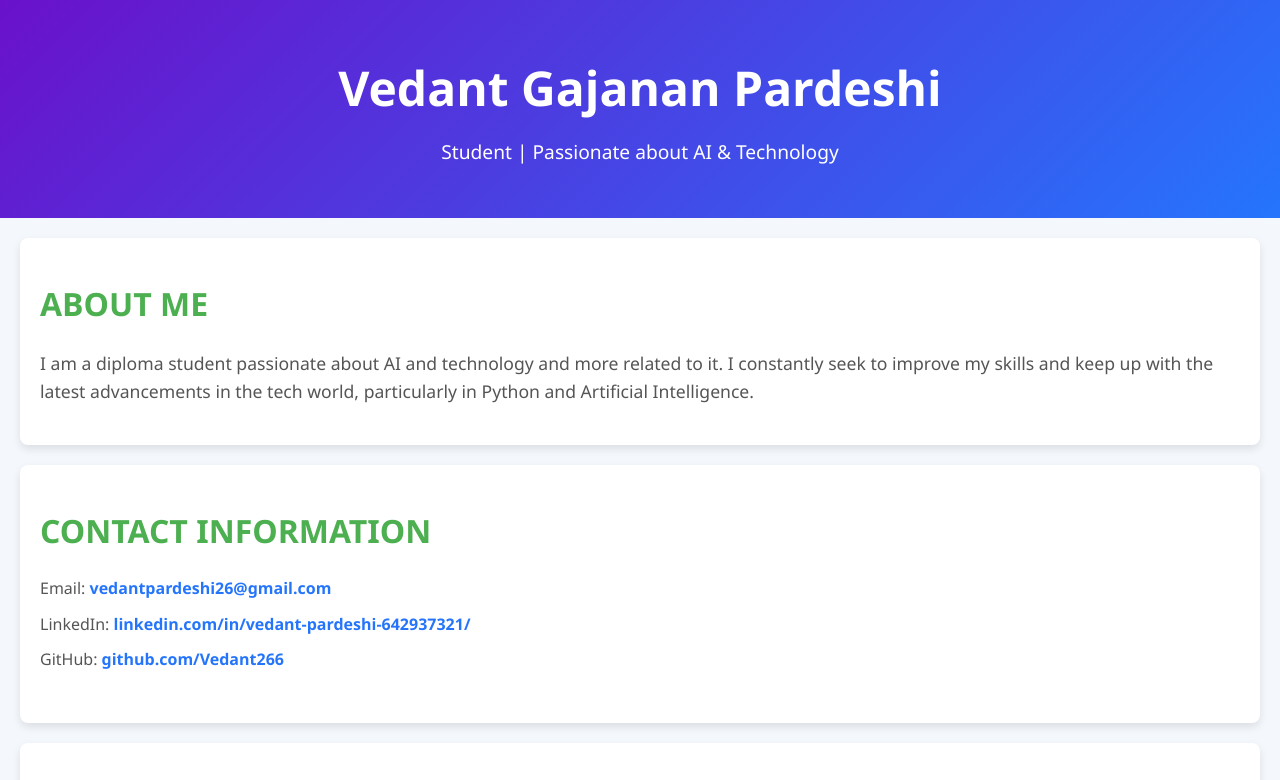
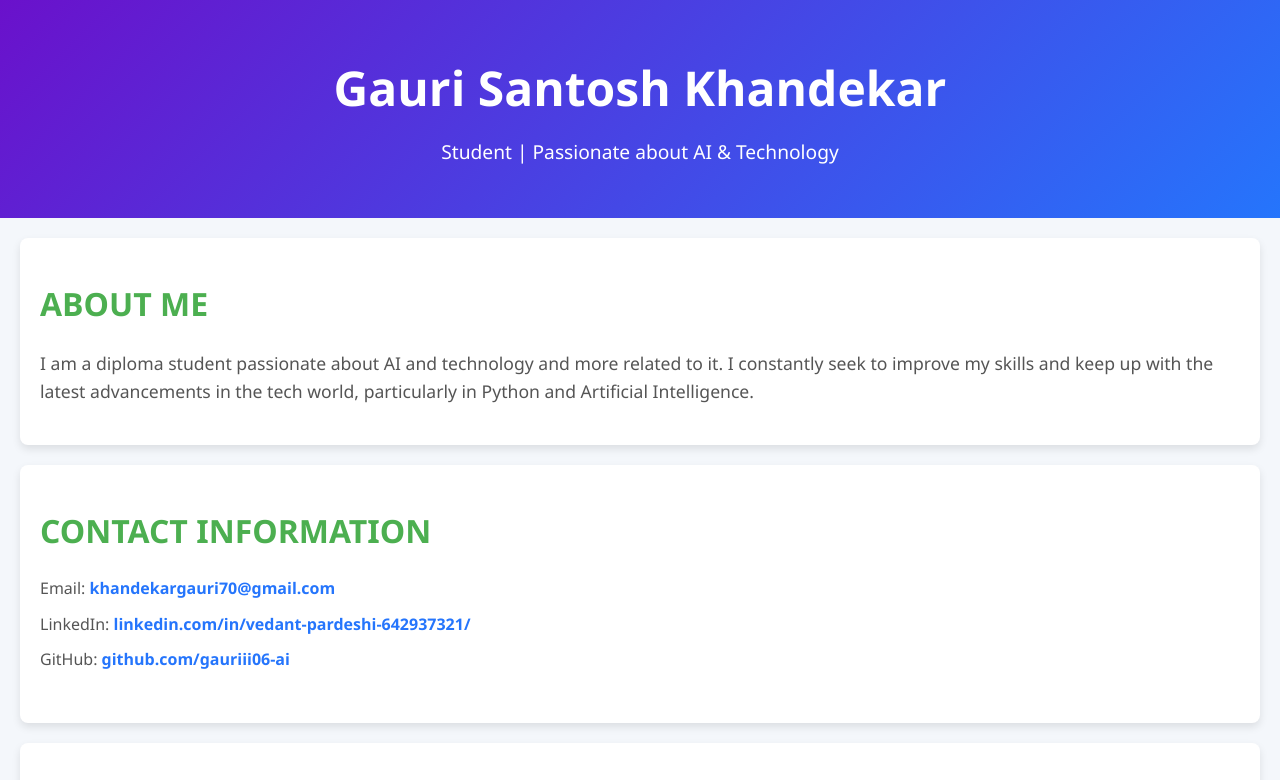
Before and after one commit to gauriii06-ai/pr24, a plain HTML site: page index.html in a window 1280 px wide. Shown: the top 780 px of the page. Drawn offline with Linux system fonts and the light colour scheme.

Commit message:
Update index.html

```diff
--- a/index.html
+++ b/index.html
@@ -9,7 +9,7 @@
 <body>
 
     <header>
-        <h1>Vedant Gajanan Pardeshi</h1>
+        <h1>Gauri Santosh Khandekar</h1>
         <p>Student | Passionate about AI & Technology</p>
     </header>
 
@@ -21,9 +21,9 @@
     <section>
         <h2>Contact Information</h2>
         <div class="contact-info">
-            <p>Email: <a href="mailto:vedantpardeshi26@gmail.com">vedantpardeshi26@gmail.com</a></p>
+            <p>Email: <a href="mailto:khandekargauri70">khandekargauri70@gmail.com</a></p>
             <p>LinkedIn: <a href="https://www.linkedin.com/in/vedant-pardeshi-642937321/" target="_blank">linkedin.com/in/vedant-pardeshi-642937321/</a></p>
-            <p>GitHub: <a href="https://github.com/Vedant266/" target="_blank">github.com/Vedant266</a></p>
+            <p>GitHub: <a href="https://github.com/Vedant266/" target="_blank">github.com/gauriii06-ai</a></p>
         </div>
     </section>
 
@@ -49,7 +49,7 @@
     </section>
 
     <footer>
-        <p>&copy; 2025 Vedant Gajanan Pardeshi. All rights reserved.</p>
+        <p>&copy; 2025 Gauri Santosh Khandekar. All rights reserved.</p>
     </footer>
 
 </body>
```
